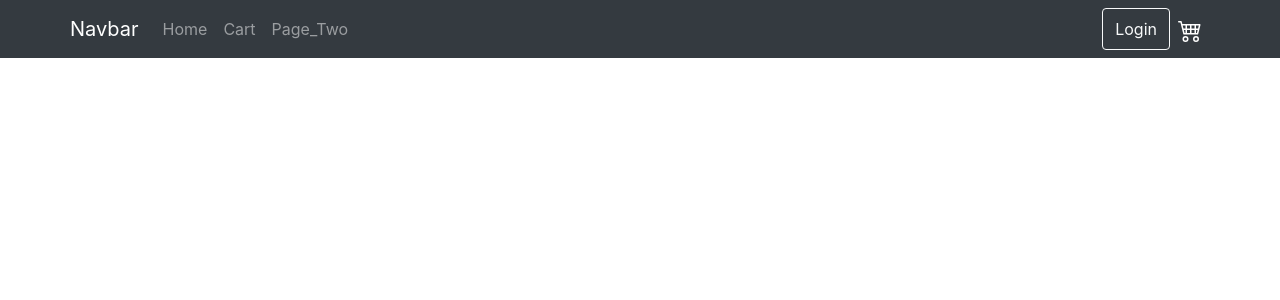
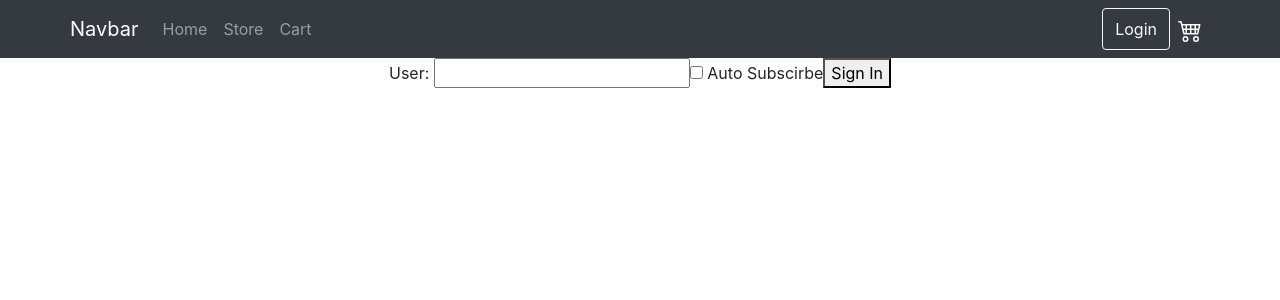
Before and after one commit to samBrownless16/Professional_Practice_Project, a React (Create React App) app: page /store in a window 1280 px wide. Shown: the top 300 px of the page. Built offline with nearby package versions, Linux system fonts and the light colour scheme.

Commit message:
created the store page and started localdata

```diff
--- a/package.json
+++ b/package.json
@@ -6,6 +6,7 @@
     "@testing-library/jest-dom": "^5.11.9",
     "@testing-library/react": "^11.2.5",
     "@testing-library/user-event": "^12.8.0",
+    "axios": "^0.21.1",
     "bootstrap": "^4.6.0",
     "express": "^4.17.1",
     "mysql": "^2.18.1",
--- a/src/components/cart.js
+++ b/src/components/cart.js
@@ -1,18 +1,24 @@
 import React from 'react';
 import Card from 'react-bootstrap/Card';
-import Button from 'react-bootstrap/Button';
-import axios from 'axios';
-import { Link } from 'react-router-dom';
+
 
 export class Cart extends React.Component {
-
-
+    state = {
+        user: '',
+        autoSub: false
+      };
+    componentDidMount() {
+        const autoSub = localStorage.getItem('autoSub') === 'true';
+        const user = autoSub ? localStorage.getItem('user') : '';
+        this.setState({ user, autoSub });
+      }
     render() {
 
         return (
             <div>
                 <Card style={{ width: '18rem', margin: 'auto' }}>
-                    Testing
+
+                {this.state.user}
                 </Card>
             </div>
         );
--- a/src/components/navigationBar.js
+++ b/src/components/navigationBar.js
@@ -1,6 +1,7 @@
 import React, { Component } from 'react';
 import { BrowserRouter, Switch, Route } from 'react-router-dom';
 import { Cart } from './cart';
+import { Store } from './store';
 import Navbar from 'react-bootstrap/Navbar';
 import Container from 'react-bootstrap/Container';
 import Nav from 'react-bootstrap/Nav';
@@ -19,8 +20,8 @@ export class NavigationBar extends Component {
                             <Navbar.Brand href="/">Navbar</Navbar.Brand>
                             <Nav className="NavLinks ">
                                 <Nav.Link href="/">Home</Nav.Link>
+                                <Nav.Link href="/store">Store</Nav.Link>
                                 <Nav.Link href="/cart">Cart</Nav.Link>
-                                <Nav.Link href="/">Page_Two</Nav.Link>
                             </Nav>
                             <Navbar.Collapse className="justify-content-end">
                                 <Nav>
@@ -32,6 +33,7 @@ export class NavigationBar extends Component {
                     </Navbar>
                     <Switch>
                         <Route path="/cart" component={Cart} exact></Route>
+                        <Route path="/store" component={Store} exact></Route>
                     </Switch>
                 </BrowserRouter>
             </div>
--- /dev/null
+++ b/src/components/store.js
@@ -0,0 +1,45 @@
+import React from 'react';
+import Card from 'react-bootstrap/Card';
+import Button from 'react-bootstrap/Button';
+import axios from 'axios';
+import { Link } from 'react-router-dom';
+
+export class Store extends React.Component {
+    state = {
+        user: '',
+        autoSub: false
+      };
+
+      handleChange = (event) => {
+        const input = event.target;
+        const value = input.type === 'checkbox' ? input.checked : input.value;
+
+        this.setState({ [input.name]: value });
+      };
+
+      handleFormSubmit = () => {
+        const { user, autoSub } = this.state;
+  localStorage.setItem('autoSub', autoSub);
+  localStorage.setItem('user', autoSub ? user : '');
+      };
+
+      componentDidMount() {
+        const autoSub = localStorage.getItem('autoSub') === 'true';
+        const user = autoSub ? localStorage.getItem('user') : '';
+        this.setState({ user, autoSub });
+      }
+
+    render() {
+        return (
+          <form onSubmit={this.handleFormSubmit}>
+            <label>
+              User: <input name="user" value={this.state.user} onChange={this.handleChange}/>
+            </label>
+            <label>
+              <input name="autoSub" checked={this.state.autoSub} onChange={this.handleChange} type="checkbox"/> Auto Subscirbe
+            </label>
+            <button type="submit">Sign In</button>
+          </form>
+        );
+      }
+}
```
Also changed, not shown: 1 other file (tests, documents, lock files or other folders).
